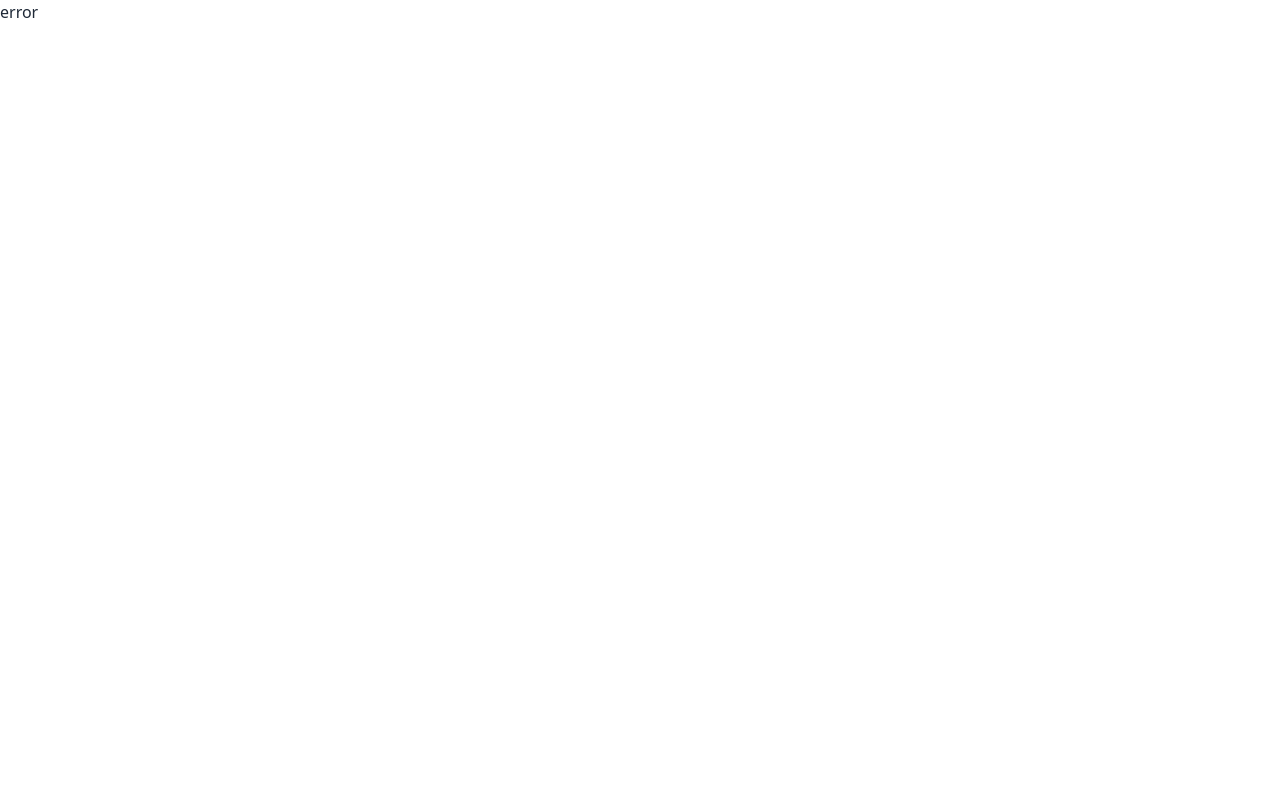
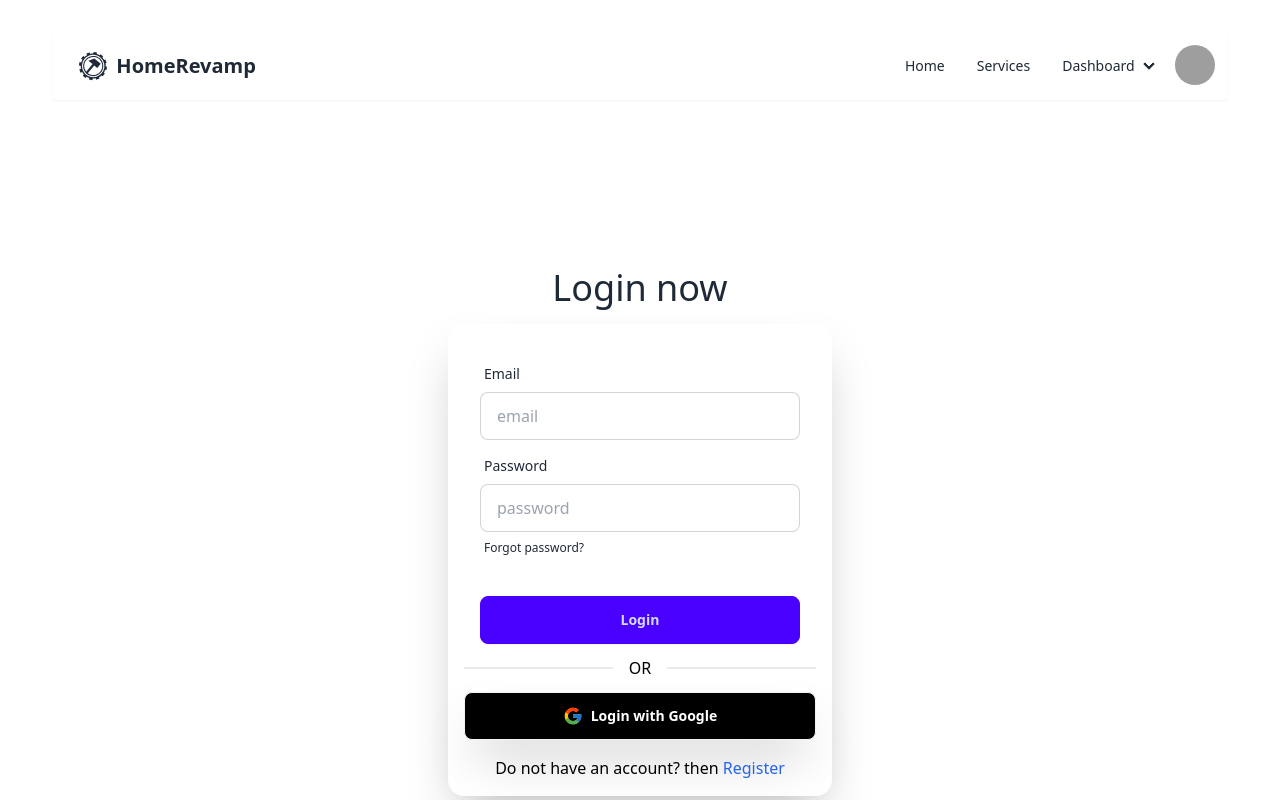
Before and after one commit to User-RAY/homeRevampServices-client-side-a11, a React (Vite) app: page /login in a window 1280 px wide. Before the commit this address had no page. Shown: the top 800 px of the page. Built offline with nearby package versions, Linux system fonts and the light colour scheme; grey boxes are pictures that could not be loaded.

Commit message:
Added login page

```diff
--- /dev/null
+++ b/src/pages/Login/Login.jsx
@@ -0,0 +1,45 @@
+import { Link } from "react-router-dom";
+import { FcGoogle } from "react-icons/fc";
+
+const Login = () => {
+    return (
+        <div>
+
+<div className="min-h-screen flex flex-col justify-center items-center w-11/12 mx-auto my">
+                <h1 className="text-4xl my-4"> Login now </h1>
+                <div className="card bg-base-100 w-full max-w-sm shrink-0 shadow-2xl">
+                    <form className="card-body text-black pb-0">
+                        <div className="form-control">
+                        <label className="label">
+                            <span className="label-text">Email</span>
+                        </label>
+                        <input type="email" name="email" placeholder="email" className="input input-bordered" required />
+                        </div>
+                        <div className="form-control">
+                        <label className="label">
+                            <span className="label-text">Password</span>
+                        </label>
+                        <input type="password" name="password" placeholder="password" className="input input-bordered" required />
+                        <label className="label">
+                            <a href="#" className="label-text-alt link link-hover">Forgot password?</a>
+                        </label>
+                        </div>
+                        <div className="form-control mt-6">
+                        <button className="btn btn-primary">Login</button>
+                        </div>
+                    </form>
+
+                    <div className="px-4">
+                        <div className="divider text-black">OR</div>
+                        <button className="btn max-w-sm w-full bg-black text-white mb-4 shadow-2xl"> <FcGoogle className="text-xl" />Login with Google</button>
+                    </div>
+                    <h2 className="px-8 mb-4 text-center text-black ">Do not have an account? then <Link to='/register' className="text-blue-600">Register</Link></h2>
+                </div>
+
+            </div>
+
+        </div>
+    );
+};
+
+export default Login;
--- a/src/routes/router.jsx
+++ b/src/routes/router.jsx
@@ -7,6 +7,7 @@ import AddServices from "../pages/AddServices/AddServices";
 import Booked from "../pages/Booked/Booked";
 import Manage from "../pages/Manage/Manage";
 import Register from "../pages/Register/Register";
+import Login from "../pages/Login/Login";
 
   const router = createBrowserRouter([
     {
@@ -42,6 +43,10 @@ import Register from "../pages/Register/Register";
           path: "/register",
           element: <Register></Register>,
         },
+        {
+          path: "/login",
+          element: <Login></Login>,
+        },
       ],
     },
   ]);
```
